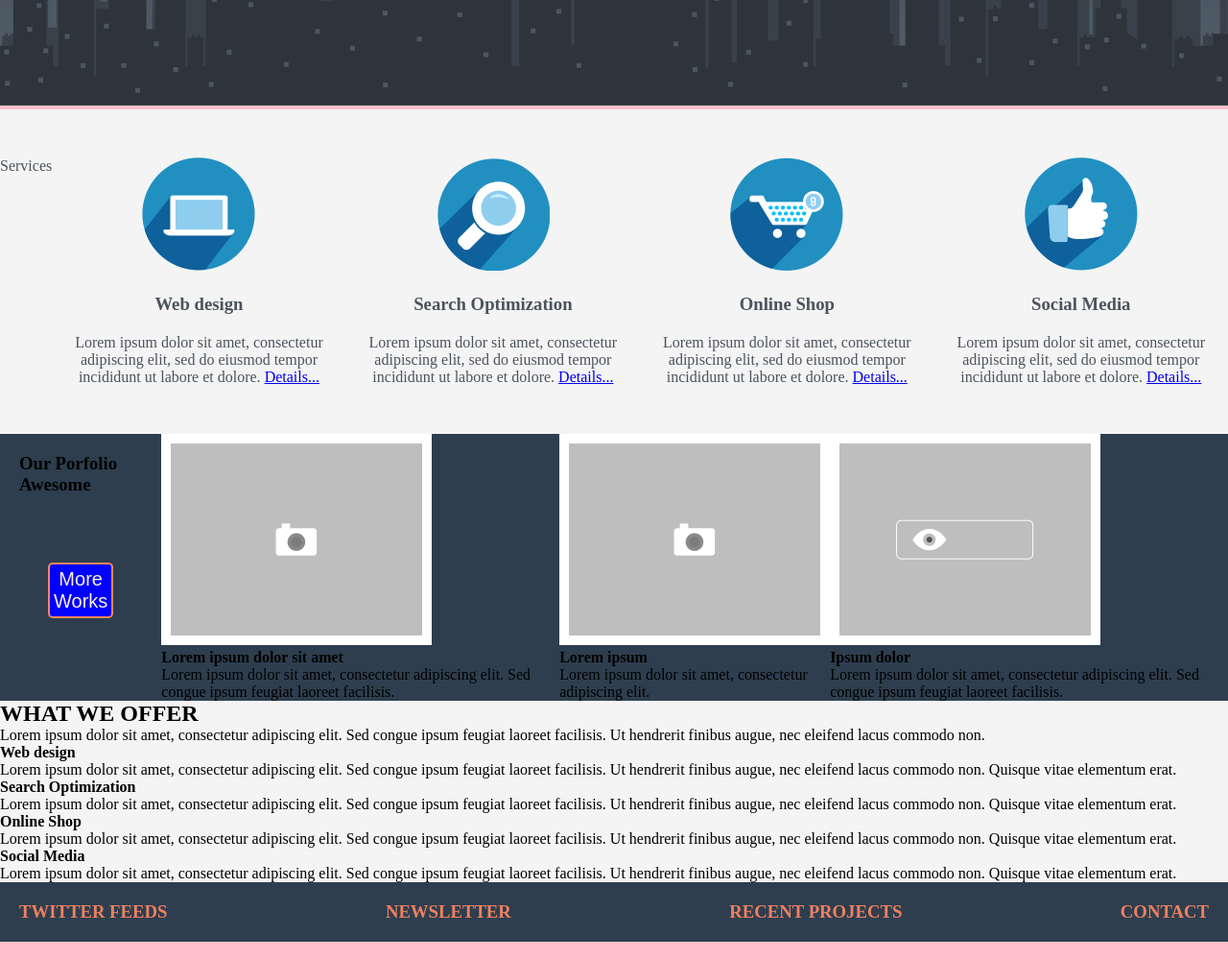
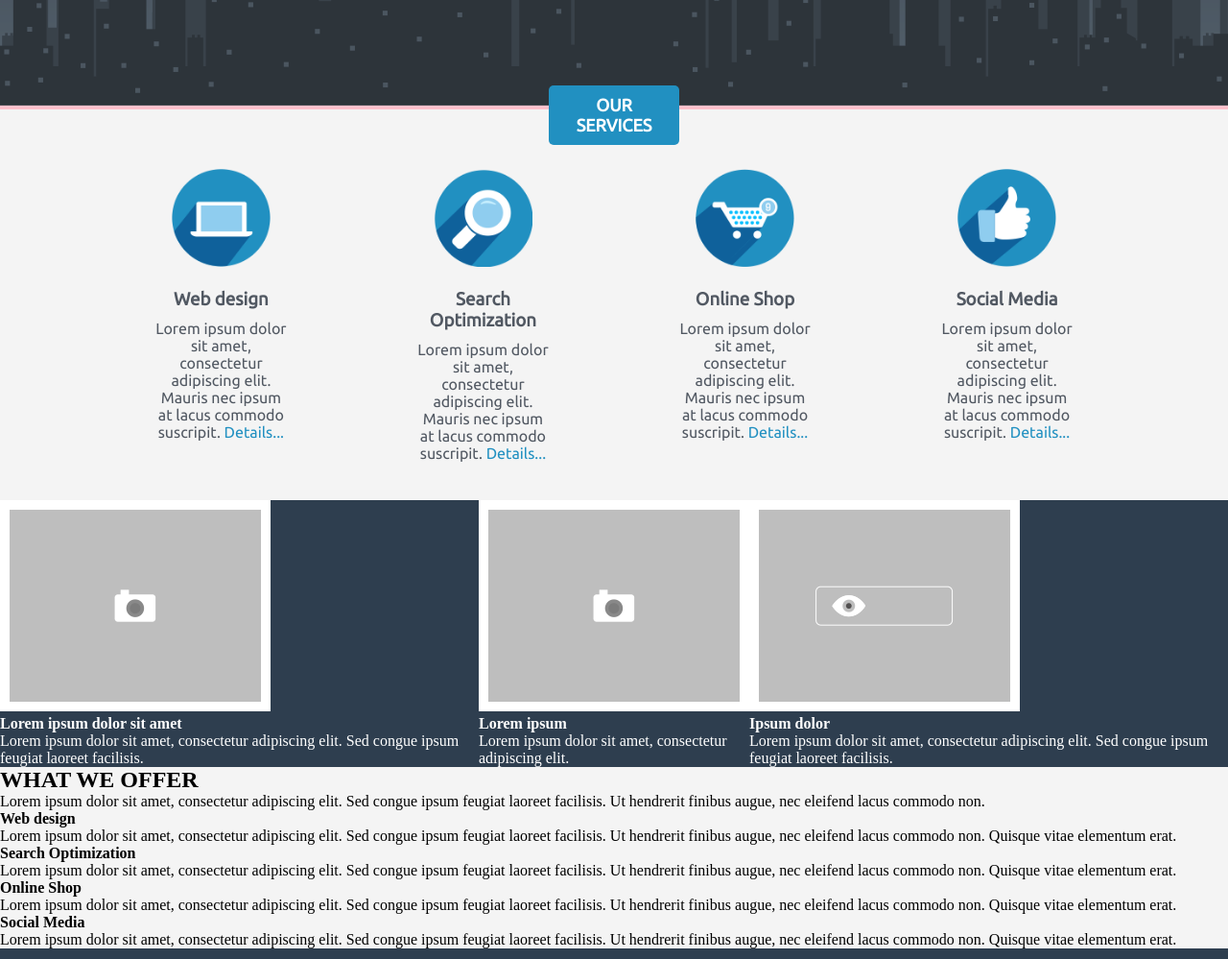
Before and after one commit to DiGreyer/psd-html, a plain HTML site: page index.html in a window 1280 px wide. Shown: the part 443-1442 px from the top of the page at 96% size. Drawn offline with Linux system fonts and the light colour scheme.

Commit message:
services section done

```diff
--- a/index.html
+++ b/index.html
@@ -5,9 +5,21 @@
         <meta name="viewport" content="width=device-width, initial-scale=1.0" />
         <title>Template Home Page</title>
         <link rel="stylesheet" href="styles.css" />
+        <link rel="preconnect" href="https://fonts.gstatic.com" />
+        <link
+            href="https://fonts.googleapis.com/css2?family=Ubuntu:wght@400&display=swap"
+            rel="stylesheet"
+        />
+        <link rel="preconnect" href="https://fonts.gstatic.com" />
+        <link
+            href="https://fonts.googleapis.com/css2?family=Ubuntu:wght@300&display=swap"
+            rel="stylesheet"
+        />
         <script src="script.js" type="text/javascript"></script>
     </head>
     <body>
+        <!-- navigation -->
+
         <nav>
             <img src="images/logo.png" alt="logo" />
             <h3 id="logo" img>Your Logo</h3>
@@ -18,6 +30,11 @@
             <h3>Blog</h3>
             <h3>Search</h3>
         </nav>
+
+        <!-- end navigation  -->
+
+        <!-- header  -->
+
         <header>
             <img id="header" src="images/header.png" alt="header" />
             <div id="header-content">
@@ -32,55 +49,67 @@
             </div>
         </header>
 
+        <!-- end header  -->
+
         <!-- <main> -->
+
+        <!-- services  -->
+
         <div id="services">
-            <div id="services-button">Services</div>
-            <div id="design">
+            <h2>OUR SERVICES</h2>
+            <div class="block">
+                <div class="item">
                     <img src="images/design.png" alt="Web Design" />
                     <h3>Web design</h3>
                     <p>
-                    Lorem ipsum dolor sit amet, consectetur adipiscing elit, sed
-                    do eiusmod tempor incididunt ut labore et dolore.
+                        Lorem ipsum dolor sit amet, consectetur adipiscing elit.
+                        Mauris nec ipsum at lacus commodo suscripit.
                         <a href="#"> Details...</a>
                     </p>
                 </div>
-            <div id="seo">
-                <img src="images/seo.png" alt="Search engine Optimisation" />
+                <div class="item">
+                    <img
+                        src="images/seo.png"
+                        alt="Search engine Optimisation"
+                    />
                     <h3>Search Optimization</h3>
                     <p>
-                    Lorem ipsum dolor sit amet, consectetur adipiscing elit, sed
-                    do eiusmod tempor incididunt ut labore et dolore.
+                        Lorem ipsum dolor sit amet, consectetur adipiscing elit.
+                        Mauris nec ipsum at lacus commodo suscripit.
                         <a href="#"> Details...</a>
                     </p>
                 </div>
 
-            <div id="shop">
+                <div class="item">
                     <img src="images/cart.png" alt="online shop" />
                     <h3>Online Shop</h3>
                     <p>
-                    Lorem ipsum dolor sit amet, consectetur adipiscing elit, sed
-                    do eiusmod tempor incididunt ut labore et dolore.
+                        Lorem ipsum dolor sit amet, consectetur adipiscing elit.
+                        Mauris nec ipsum at lacus commodo suscripit.
                         <a href="#"> Details...</a>
                     </p>
                 </div>
 
-            <div id="social">
+                <div class="item">
                     <img src="images/social.png" alt="social media" />
                     <h3>Social Media</h3>
                     <p>
-                    Lorem ipsum dolor sit amet, consectetur adipiscing elit, sed
-                    do eiusmod tempor incididunt ut labore et dolore.
+                        Lorem ipsum dolor sit amet, consectetur adipiscing elit.
+                        Mauris nec ipsum at lacus commodo suscripit.
                         <a href="#"> Details...</a>
                     </p>
                 </div>
             </div>
+        </div>
+
+        <!-- portfolio -->
 
         <div id="portfolio">
-            <div>
+            <!-- <div>
                 <h3>Our Porfolio Awesome</h3>
-                <button id="more">More Works</button>
-            </div>
-            <div>
+                <a href="#">More Works</a>
+            </div> -->
+            <div class="portfolio-block">
                 <img src="images/portfolio.png" alt="" />
                 <h4>Lorem ipsum dolor sit amet</h4>
                 <p>
@@ -88,12 +117,12 @@
                     congue ipsum feugiat laoreet facilisis.
                 </p>
             </div>
-            <div>
+            <div class="portfolio-block">
                 <img src="images/portfolio.png" alt="" />
                 <h4>Lorem ipsum</h4>
                 <p>Lorem ipsum dolor sit amet, consectetur adipiscing elit.</p>
             </div>
-            <div>
+            <div class="portfolio-block">
                 <img src="images/portfolio-details.png" alt="" />
                 <h4>Ipsum dolor</h4>
                 <p>
@@ -102,6 +131,10 @@
                 </p>
             </div>
         </div>
+
+        <!-- end portfolio -->
+
+        <!-- offers  -->
 
         <div class="offer">
             <h2>WHAT WE OFFER</h2>
@@ -149,7 +182,17 @@
                 </p>
             </div>
         </div>
+
+        <!-- end offers  -->
+
+        <!-- testimonials  -->
+
         <div id="testimonials"></div>
+
+        <!-- end testimonials  -->
+
+        <!-- footer  -->
+
         <footer id="footer">
             <div>
                 <h3>TWITTER FEEDS</h3>
@@ -164,6 +207,8 @@
                 <h3>CONTACT</h3>
             </div>
         </footer>
+
+        <!-- end footer  -->
         <!-- </main> -->
     </body>
 </html>
--- a/styles.css
+++ b/styles.css
@@ -53,31 +53,85 @@ header {
     padding: 0px;
 }
 
-main {
+/* main {
     padding-left: 10%;
     padding-right: 10%;
+} */
+
+/* Services section start  */
+
+#services {
+    /* display: flex; */
+    /* justify-content: center; */
+    /* width: 100%; */
+    background-color: #f4f4f4;
+    /* padding: 50px 0px 50px 0px; */
+    /* text-align: left; */
+    /* color: #4c535e; */
 }
 
-#services {
+#services h2 {
+    font-family: "Ubuntu", sans-serif;
+    color: white;
+    margin: 0 auto;
+    width: 9%;
+    background-color: #2190c1;
+    font-size: 18px;
+    text-align: center;
+    padding: 10px;
+    border-radius: 5px;
+    position: relative;
+    bottom: 25px;
+}
+.block {
     display: flex;
-    justify-content: space-around;
-    width: 100%;
-    background-color: #f4f4f4;
-    padding: 50px 0px 50px 0px;
+    padding: 0 10%;
     text-align: center;
-    color: #4c535e;
+    justify-content: space-between;
+    color: #515862;
+    padding-bottom: 40px;
+    font-family: "Ubuntu", sans-serif;
 }
 
-#services img {
-    /* min-width: 25%; */
+.item h3 {
+    margin-bottom: 10px;
 }
+.item p {
+    padding: 0 15% 0 15%;
+}
+
+.item a {
+    color: #2190c1;
+    text-decoration: none;
+}
+
+.item img {
+    width: 50%;
+    /* padding: 20px; */
+}
+
+.item {
+    max-width: 20%;
+    /* padding: 50px; */
+}
+
+/* services section end  */
+
+/* portfolio css start */
 
 #portfolio {
     display: flex;
-    /* justify-content: space-between; */
+    justify-content: center;
     background-color: #2e3e4f;
     width: 100%;
 }
+
+.portfolio-block {
+    color: white;
+    text-align: left;
+}
+
+/* portfolio css end  */
 
 .offer {
     background-color: #f4f4f4;
```
Also changed, not shown: images/handy.png (renamed from images/Shape 54@1X.png), images/mail.png (renamed from images/Shape 53@1X.png), images/phone.png (renamed from images/_Group_@1X.png). Lines whose indentation alone changed are shown as unchanged.
